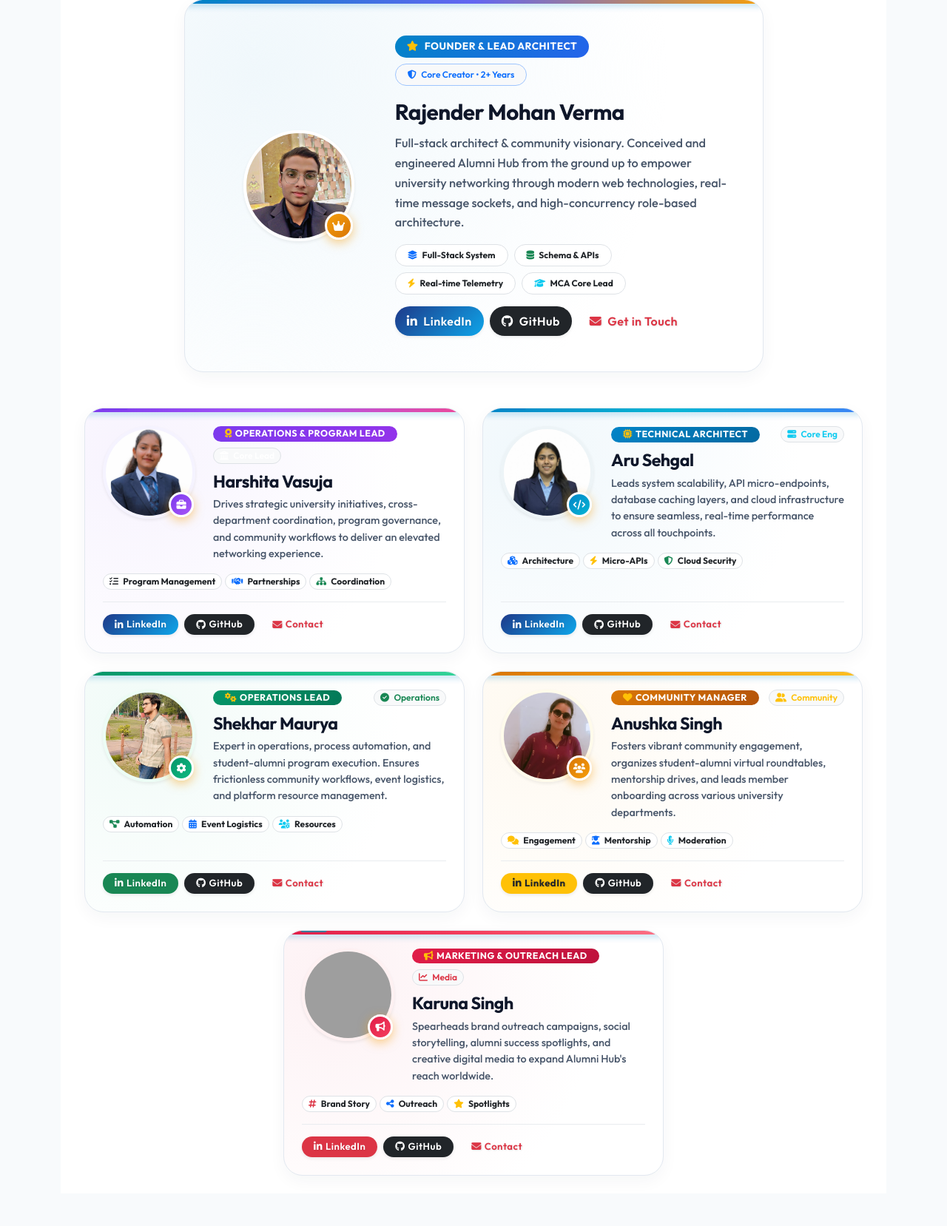
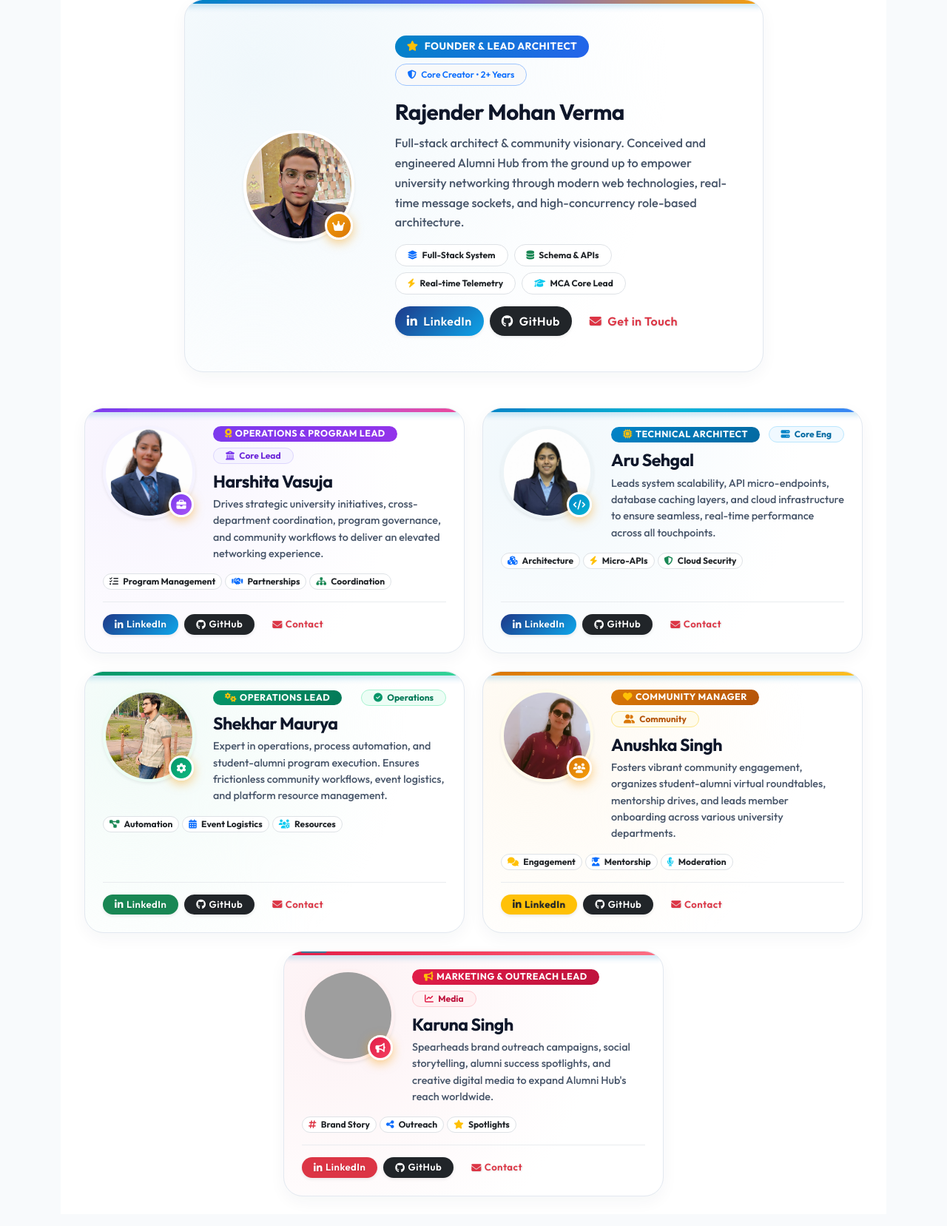
Before and after one commit to RajenderMohanVerma/alumni-hub, a Flask app: page /about in a window 1280 px wide. Shown: the part 1974-3631 px from the top of the page at 74% size. Run offline with Flask 3, Linux system fonts and the light colour scheme; grey boxes are pictures that could not be loaded.

Commit message:
fix(about): enhance contrast and visibility of Core Lead and secondary leadership badges

```diff
--- a/templates/common/about.html
+++ b/templates/common/about.html
@@ -707,8 +707,8 @@
                                             style="background: linear-gradient(135deg, #7c3aed 0%, #9333ea 100%); border-radius: 50px; font-size: 0.78rem; letter-spacing: 0.5px;">
                                             <i class="fas fa-award text-warning"></i> OPERATIONS &amp; PROGRAM LEAD
                                         </span>
-                                        <span class="badge bg-light text-purple border rounded-pill px-2 py-1 small fw-semibold">
-                                            <i class="fas fa-university text-purple me-1"></i> Core Lead
+                                        <span class="badge rounded-pill px-3 py-1 small fw-bold" style="background: #f5f3ff; color: #6d28d9; border: 1px solid #ddd6fe;">
+                                            <i class="fas fa-university me-1" style="color: #7c3aed;"></i> Core Lead
                                         </span>
                                     </div>
                                     <h3 class="home-card-title mb-1 fw-800" style="font-size: 1.45rem; color: #0f172a; letter-spacing: -0.5px;">Harshita Vasuja</h3>
@@ -762,8 +762,8 @@
                                             style="background: linear-gradient(135deg, #0284c7 0%, #0369a1 100%); border-radius: 50px; font-size: 0.78rem; letter-spacing: 0.5px;">
                                             <i class="fas fa-microchip text-warning"></i> TECHNICAL ARCHITECT
                                         </span>
-                                        <span class="badge bg-light text-info border rounded-pill px-2 py-1 small fw-semibold">
-                                            <i class="fas fa-server text-info me-1"></i> Core Eng
+                                        <span class="badge rounded-pill px-3 py-1 small fw-bold" style="background: #f0f9ff; color: #0369a1; border: 1px solid #bae6fd;">
+                                            <i class="fas fa-server me-1" style="color: #0284c7;"></i> Core Eng
                                         </span>
                                     </div>
                                     <h3 class="home-card-title mb-1 fw-800" style="font-size: 1.45rem; color: #0f172a; letter-spacing: -0.5px;">Aru Sehgal</h3>
@@ -817,8 +817,8 @@
                                             style="background: linear-gradient(135deg, #059669 0%, #047857 100%); border-radius: 50px; font-size: 0.78rem; letter-spacing: 0.5px;">
                                             <i class="fas fa-cogs text-warning"></i> OPERATIONS LEAD
                                         </span>
-                                        <span class="badge bg-light text-success border rounded-pill px-2 py-1 small fw-semibold">
-                                            <i class="fas fa-check-circle text-success me-1"></i> Operations
+                                        <span class="badge rounded-pill px-3 py-1 small fw-bold" style="background: #ecfdf5; color: #047857; border: 1px solid #a7f3d0;">
+                                            <i class="fas fa-check-circle me-1" style="color: #059669;"></i> Operations
                                         </span>
                                     </div>
                                     <h3 class="home-card-title mb-1 fw-800" style="font-size: 1.45rem; color: #0f172a; letter-spacing: -0.5px;">Shekhar Maurya</h3>
@@ -872,8 +872,8 @@
                                             style="background: linear-gradient(135deg, #d97706 0%, #b45309 100%); border-radius: 50px; font-size: 0.78rem; letter-spacing: 0.5px;">
                                             <i class="fas fa-heart text-warning"></i> COMMUNITY MANAGER
                                         </span>
-                                        <span class="badge bg-light text-warning border rounded-pill px-2 py-1 small fw-semibold">
-                                            <i class="fas fa-user-friends text-warning me-1"></i> Community
+                                        <span class="badge rounded-pill px-3 py-1 small fw-bold" style="background: #fffbeb; color: #b45309; border: 1px solid #fde68a;">
+                                            <i class="fas fa-user-friends me-1" style="color: #d97706;"></i> Community
                                         </span>
                                     </div>
                                     <h3 class="home-card-title mb-1 fw-800" style="font-size: 1.45rem; color: #0f172a; letter-spacing: -0.5px;">Anushka Singh</h3>
@@ -927,8 +927,8 @@
                                             style="background: linear-gradient(135deg, #e11d48 0%, #be123c 100%); border-radius: 50px; font-size: 0.78rem; letter-spacing: 0.5px;">
                                             <i class="fas fa-bullhorn text-warning"></i> MARKETING &amp; OUTREACH LEAD
                                         </span>
-                                        <span class="badge bg-light text-danger border rounded-pill px-2 py-1 small fw-semibold">
-                                            <i class="fas fa-chart-line text-danger me-1"></i> Media
+                                        <span class="badge rounded-pill px-3 py-1 small fw-bold" style="background: #fff1f2; color: #be123c; border: 1px solid #fecdd3;">
+                                            <i class="fas fa-chart-line me-1" style="color: #e11d48;"></i> Media
                                         </span>
                                     </div>
                                     <h3 class="home-card-title mb-1 fw-800" style="font-size: 1.45rem; color: #0f172a; letter-spacing: -0.5px;">Karuna Singh</h3>
```
